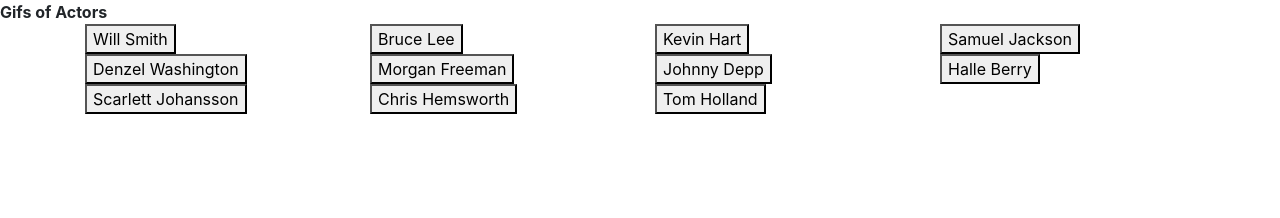
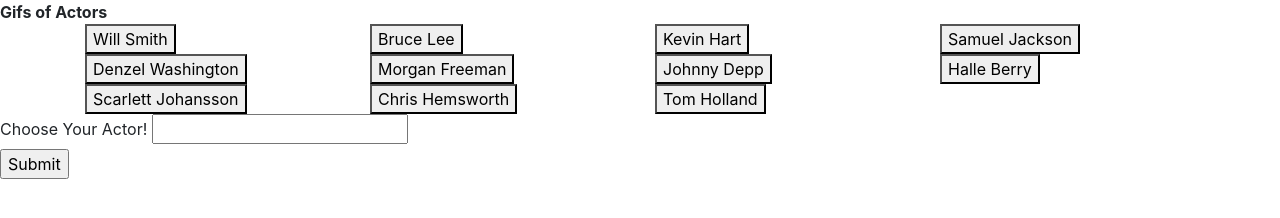
Before and after one commit to Izzyharvin/GifTastic, a plain HTML site: page index.html in a window 1280 px wide. Drawn offline with nearby package versions, Linux system fonts and the light colour scheme.

Commit message:
changed comments

```diff
--- a/index.html
+++ b/index.html
@@ -33,11 +33,21 @@
             <div class="col-sm-3"><button data-actor="tom holland">Tom Holland</button></div>
         </div>
     </div>
+    <!-- Name of the id -->
+    <form id="movie-form">
+        <!-- Labeling the button -->
+        <label for="actor-input">Choose Your Actor!</label>
+        <!-- The search -->
+        <input type="text" id="actor-input">
+        <br>
+        <!-- Button to put a new actor -->
+        <input id="add-movie" type="submit" value="Submit">
+    </form>
 
     <!-- This is the area where the gifs show up -->
     <div id="gifs-appear-here"></div>
 
-    <!-- This is the jQuery code CDN -->
+    <!-- This is the jQuery code functions nd methods in a javascript file -->
     <script src="https://code.jquery.com/jquery-3.4.1.min.js"
         integrity="sha256-CSXorXvZcTkaix6Yvo6HppcZGetbYMGWSFlBw8HfCJo=" crossorigin="anonymous"></script>
 
```
